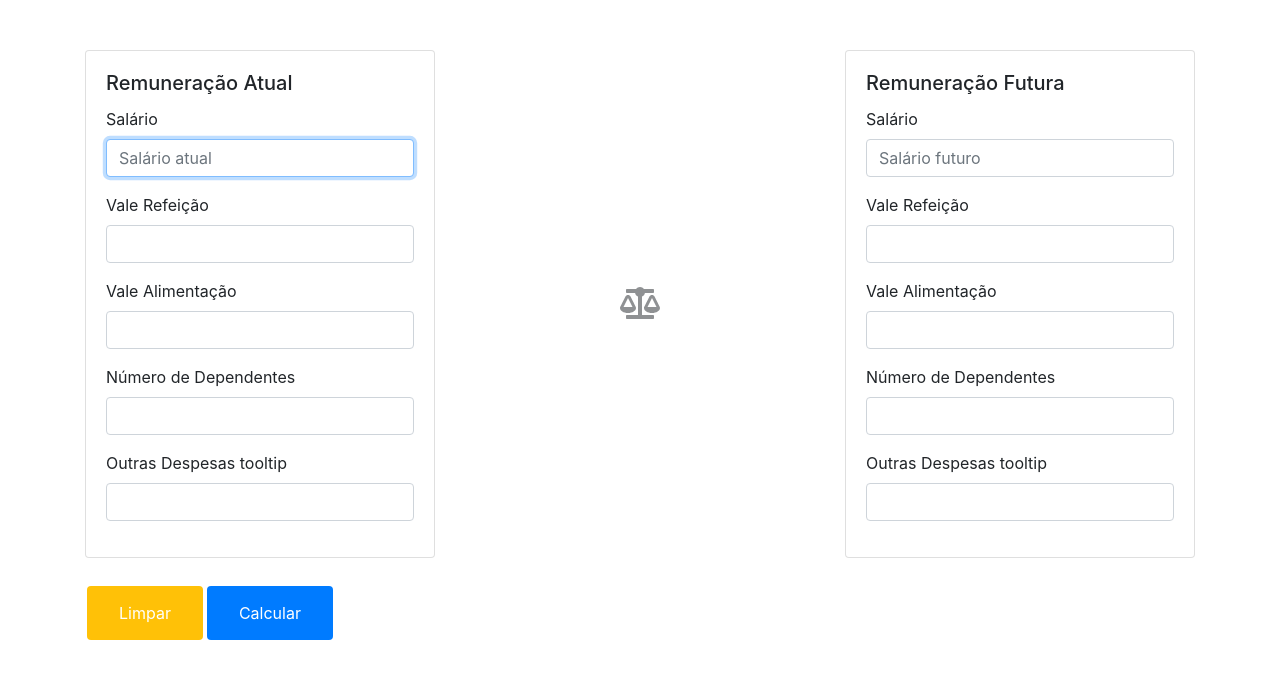
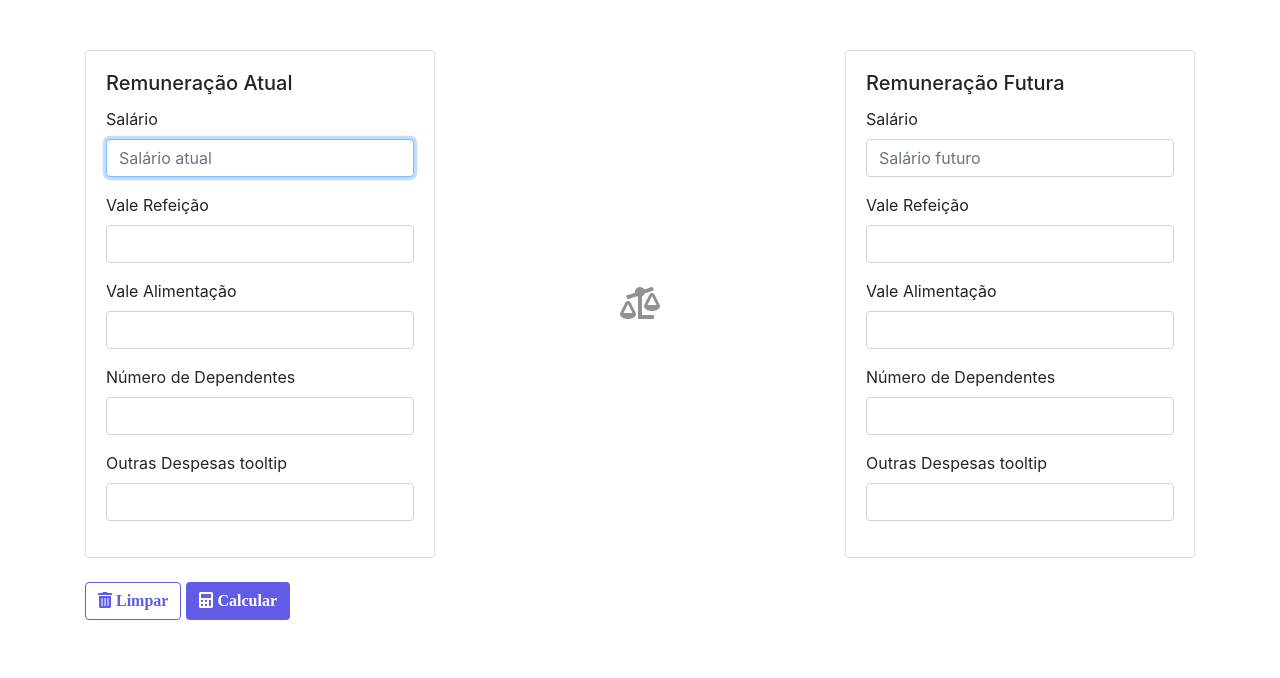
Before and after one commit to leonardofaria00/calculador-salarial-CLT, an Angular app: page / in a window 1280 px wide. Shown: the top 678 px of the page. Built offline with nearby package versions, Linux system fonts and the light colour scheme.

Commit message:
Add buttons stylles

```diff
--- a/src/app/negocio/negocio.component.css
+++ b/src/app/negocio/negocio.component.css
@@ -8,14 +8,22 @@
   width: 50%;
   opacity: 50%;
 }
-.button {
-  border: none;
-  color: white;
-  padding: 15px 32px;
-  text-align: center;
-  text-decoration: none;
-  display: inline-block;
-  font-size: 16px;
-  margin: 4px 2px;
-  cursor: pointer;
+
+.btnCalcular {
+  border-radius: 0.25rem !important;
+  background-color: #625be6;
+  color: #ffffff;
+  font-family: Mina;
+  font-style: normal;
+  font-weight: bold;
 }
+
+.btnLimpar {
+  border-radius: 0.25rem !important;
+  border-color: #625be6;
+  color: #625be6;
+  font-family: Mina;
+  font-style: normal;
+  font-weight: bold;
+  margin-right: 5px;
+}
--- a/src/app/negocio/negocio.component.html
+++ b/src/app/negocio/negocio.component.html
@@ -34,7 +34,7 @@
         </div>
       </div>
       <div class="col-sm" id="iconeBalanca">
-        <fa-icon class="fa-2x" [icon]="fabalancescale"></fa-icon>
+        <fa-icon class="fa-2x" [icon]="iconCenter"></fa-icon>
       </div>
       <div class="col-sm">
         <div class="card">
@@ -70,8 +70,15 @@
       </div>
     </div>
     <br>
-    <input class="btn btn-warning button" type="reset" value="Limpar" (click)="hidenTable()">
-    <input class="btn btn-primary button" type="button" value="Calcular" (click)="calcular()">
+    <button class="btn btnLimpar" type="reset" (click)="hidenTable()">
+      <fa-icon class="fa" [icon]="iconTrash"></fa-icon>
+      Limpar
+    </button>
+
+    <button class="btn btnCalcular" (click)="calcular()">
+      <fa-icon class="fa" [icon]="iconCalculator"></fa-icon>
+      Calcular
+    </button>
   </form>
   <br>
   <table class="table table-hover" *ngIf="exibeTabela">
--- a/src/app/negocio/negocio.component.ts
+++ b/src/app/negocio/negocio.component.ts
@@ -1,6 +1,10 @@
 import { Component, OnInit } from '@angular/core';
 import { FormBuilder, FormGroup } from '@angular/forms';
-import { faBalanceScale } from '@fortawesome/free-solid-svg-icons';
+import {
+  faBalanceScaleLeft,
+  faCalculator,
+  faTrashAlt,
+} from '@fortawesome/free-solid-svg-icons';
 import {
   INSS,
   IRRF,
@@ -14,7 +18,10 @@ import {
   styleUrls: ['./negocio.component.css'],
 })
 export class NegocioComponent implements OnInit {
-  public fabalancescale = faBalanceScale;
+  public iconCenter = faBalanceScaleLeft;
+  public iconCalculator = faCalculator;
+  public iconTrash = faTrashAlt;
+
   public formulario: FormGroup = new FormGroup({});
   public remuneracaoAtual: RemuneracaoAtual = new RemuneracaoAtual();
   public remuneracaoFuturo: RemuneracaoFuturo = new RemuneracaoFuturo();
```
